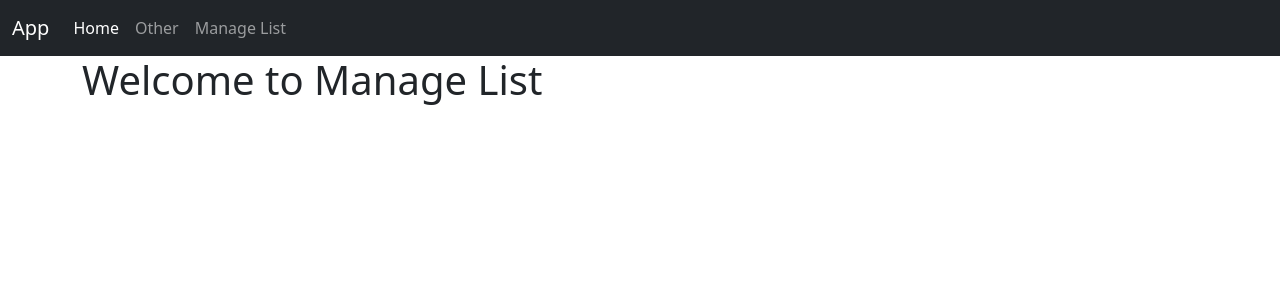
After one commit to panhalove123/Sprint_test, a PHP site: page /managelist in a window 1280 px wide. The commit adds this page. Shown: the top 300 px of the page. Run offline with PHP 8.4, Linux system fonts and the light colour scheme.

Commit message:
feat(manage list): added create manage list

```diff
--- /dev/null
+++ b/Controllers/ManageListController.php
@@ -0,0 +1,7 @@
+<?php
+
+class ManageListController extends BaseController {
+    public function manageList() {
+        $this->view('manage_list/manage_list');
+    }
+}
--- a/Router/route.php
+++ b/Router/route.php
@@ -3,9 +3,12 @@ require_once "Router.php";
 require_once "Controllers/BaseController.php";
 require_once "Database/Database.php";
 require_once "Controllers/WelcomeController.php";
+require_once "Controllers/ManageListController.php";
 
 
 $route = new Router();
 $route->get("/", [WelcomeController::class, 'welcome']);
 
+$route->get("/managelist", [ManageListController::class, 'manageList']);
+
 $route->route();
--- a/views/layouts/navbar.php
+++ b/views/layouts/navbar.php
@@ -9,6 +9,7 @@
             <div class="navbar-nav">
                 <a class="nav-link active" aria-current="page" href="/">Home</a>
                 <a class="nav-link" href="">Other</a>
+                <a class="nav-link" href="/managelist">Manage List</a>
             </div>
         </div>
     </div>
--- /dev/null
+++ b/views/manage_list/manage_list.php
@@ -0,0 +1,4 @@
+
+<div class="container">
+    <h1>Welcome to Manage List</h1>
+</div>
```
